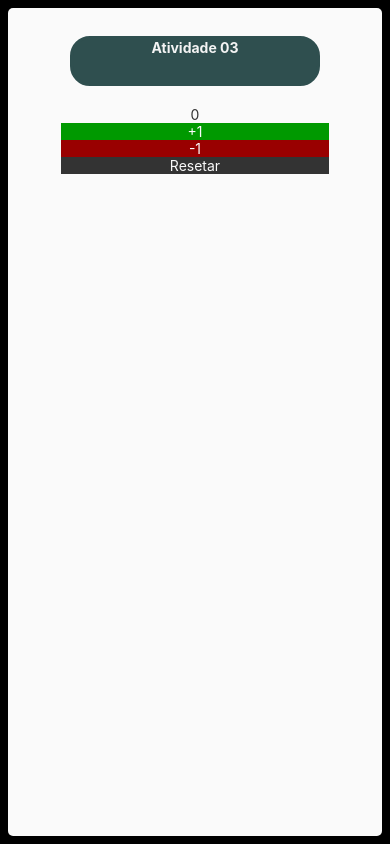
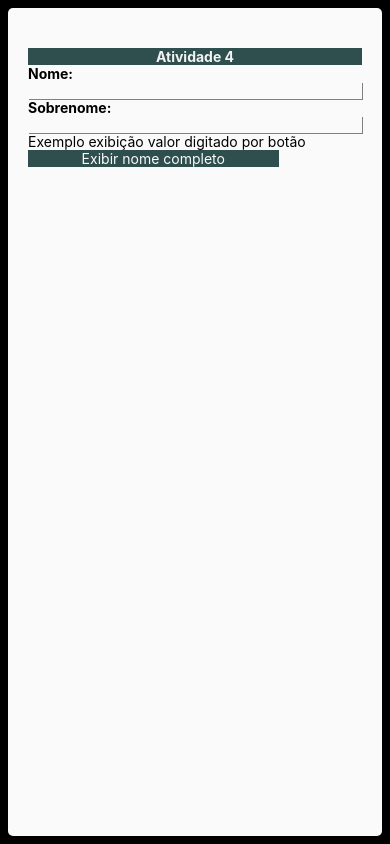
Before and after one commit to Mayumino/aula-introducao-expo, a React Native app: screen / in a window 390 px wide. Built offline with nearby package versions, Linux system fonts and the light colour scheme; what react-native-responsive-fontsize would draw is missing.

Commit message:
14.04.25

```diff
--- a/App.js
+++ b/App.js
@@ -6,17 +6,19 @@ import Constants from 'expo-constants';
 import Exemplo01 from './src/exemplos/exemplo-01';
 import Exemplo02 from './src/exemplos/exemplo-02';
 import Exemplo03 from './src/exemplos/exemplo-03';
+import Exemplo04 from './src/exemplos/exemplo-04';
 
 //Atividades
 import Atividade01 from './src/atividades/atividade-01';
 import Atividade02 from './src/atividades/atividade-02';
 import Atividade03 from './src/atividades/atividade-03';
+import Atividade04 from './src/atividades/atividade-04';
 
 
 export default function App() {
   return (
     <View style={styles.container}>
-      <Atividade03/>
+      <Atividade04/>
       <StatusBar style="light"/>
     </View>
   );
--- /dev/null
+++ b/src/atividades/atividade-04/index.js
@@ -0,0 +1,33 @@
+import { useState } from 'react';
+import { View , Text , TextInput, TouchableOpacity } from 'react-native';
+
+import styles from './styles';
+
+function Atividade04 () {
+
+    const [txtNome, setTxTNome] = useState('');
+    const [txtSobrenome, setTxTSobrenome] = useState('');
+    const [valorVisualizar, setValorVisualizar] = useState('');
+
+    return(
+        <View style={styles.container}>
+            <Text style={styles.titulo}>Atividade 4</Text>
+            <Text style={styles.texto}>{}</Text>
+            <Text style={styles.texto}>{valorVisualizar}</Text>
+
+            <Text style={styles.nomesobrenome}>Nome:</Text>
+            <TextInput style={styles.txtInput} onChangeText={(valorTxtNome) => setTxTNome(valorTxtNome)}/>
+
+            <Text style={styles.nomesobrenome}>Sobrenome:</Text>
+            <TextInput style={styles.txtInput} onChangeText={(valorTxtSobrenome) => setTxTSobrenome(valorTxtSobrenome)}/>
+
+            <Text>Exemplo exibição valor digitado por botão</Text>
+
+            <TouchableOpacity style={styles.botao} onPress={() => setValorVisualizar(txtNome + ' ' + txtSobrenome)}>
+                <Text style={styles.txtBotao}>Exibir nome completo</Text>
+            </TouchableOpacity>
+        </View>
+    );
+}
+
+export default Atividade04;
--- /dev/null
+++ b/src/atividades/atividade-04/styles.js
@@ -0,0 +1,70 @@
+import { StyleSheet, TextInput } from 'react-native';
+
+import { RFPercentage } from 'react-native-responsive-fontsize'
+
+const styles = StyleSheet.create({
+    container: {
+        flex: 1,
+        backgroundColor: '#fafafa',
+        borderRadius: 5,
+        padding:20,
+        //alignItems: 'center',
+    },
+
+    titulo: {
+        fontSize: RFPercentage(3),
+        marginTop: 20,
+        //marginBottom: 5,
+        padding: RFPercentage(1.5),
+        width: '100%',
+        textAlign: 'center',
+        textAlignVertical: 'center',
+        color: '#f3f3f3',
+        borderColor: 'darkslategray',
+        backgroundColor:'darkslategray',
+        borderRadius: RFPercentage(4),
+        fontWeight: 'bold',
+    },
+
+    texto: {
+        fontSize: RFPercentage(3),
+        color: 'red',
+        fontWeight: 'bold',
+        marginBottom: RFPercentage(2),
+    },
+
+    txtInput: {
+        borderColor: 'lightgray',
+        color: 'black',
+        borderWidth: RFPercentage(0.2),
+        borderRadius: RFPercentage(2),
+        width: '100%',
+        fontSize: RFPercentage(2.2),
+        marginVertical: RFPercentage(1.5),
+        boxShadow: '1px 1px gray',
+    },
+
+    nomesobrenome: {
+        fontSize: RFPercentage(2),
+        textAlign: 'left',
+        fontWeight: 'bold',
+    },
+
+    botao: {
+        backgroundColor:'darkslategray',
+        width: '75%',
+        borderRadius: RFPercentage(2),
+        padding: RFPercentage(1.5),
+        alignItems: 'center',
+        justifyContent: 'center',
+        margin: RFPercentage(1),
+    },
+
+    txtBotao: {
+        fontSize: RFPercentage(2),
+        color:'#fafafa',
+    }
+
+});
+
+export default styles;
--- /dev/null
+++ b/src/exemplos/exemplo-04/index.js
@@ -0,0 +1,27 @@
+import { useState } from 'react';
+import { View , Text , TextInput, TouchableOpacity } from 'react-native';
+
+import styles from './styles';
+
+function Exemplo04 () {
+
+    const [txtDigitado, setTxTDigitado] = useState('');
+    const [valorVisualizar, setValorVisualizar] = useState('');
+
+    return(
+        <View style={styles.container}>
+            <Text style={styles.titulo}>Exemplo 4</Text>
+            <Text style={styles.texto}>{txtDigitado}</Text>
+
+            <TextInput style={styles.txtInput} onChangeText={(valorTxtInput) => setTxTDigitado(valorTxtInput)}/>
+
+            <Text>Exemplo exibição valor digitado por botão</Text>
+            <Text>{valorVisualizar}</Text>
+            <TouchableOpacity style={styles.botao} onPress={() => setValorVisualizar(txtDigitado)}>
+                <Text style={styles.txtBotao}>Visualizar valor digitado</Text>
+            </TouchableOpacity>
+        </View>
+    );
+}
+
+export default Exemplo04;
--- /dev/null
+++ b/src/exemplos/exemplo-04/styles.js
@@ -0,0 +1,64 @@
+import { StyleSheet, TextInput } from 'react-native';
+
+import { RFPercentage } from 'react-native-responsive-fontsize'
+
+const styles = StyleSheet.create({
+    container: {
+        flex: 1,
+        backgroundColor: '#fafafa',
+        borderRadius: 5,
+        padding: 8,
+        alignItems: 'center',
+    },
+
+    titulo: {
+        fontSize: RFPercentage(4),
+        borderWidth: 3,
+        marginTop: 20,
+        marginBottom: 20,
+        //padding: 8,
+        width: '100%',
+        height: 80,
+        textAlign: 'center',
+        textAlignVertical: 'center',
+        color: 'darkslategray',
+        borderColor: 'darkslategray',
+        borderRadius: 20,
+        fontWeight: 'bold',
+    },
+
+    texto: {
+        fontSize: RFPercentage(3),
+        color: 'red',
+        fontWeight: 'bold',
+    },
+
+    txtInput: {
+        borderColor: 'lightgray',
+        color: 'black',
+        borderWidth: RFPercentage(0.2),
+        borderRadius: RFPercentage(2),
+        width: '80%',
+        fontSize: RFPercentage(2.2),
+        marginVertical: RFPercentage(1.5),
+        boxShadow: '1px 1px gray',
+    },
+
+    botao: {
+        backgroundColor:'darkslategray',
+        width: '75%',
+        borderRadius: RFPercentage(2),
+        padding: RFPercentage(1.5),
+        alignItems: 'center',
+        justifyContent: 'center',
+        margin: RFPercentage(1),
+    },
+
+    txtBotao: {
+        fontSize: RFPercentage(2),
+        color:'#fafafa',
+    }
+
+});
+
+export default styles;
```
